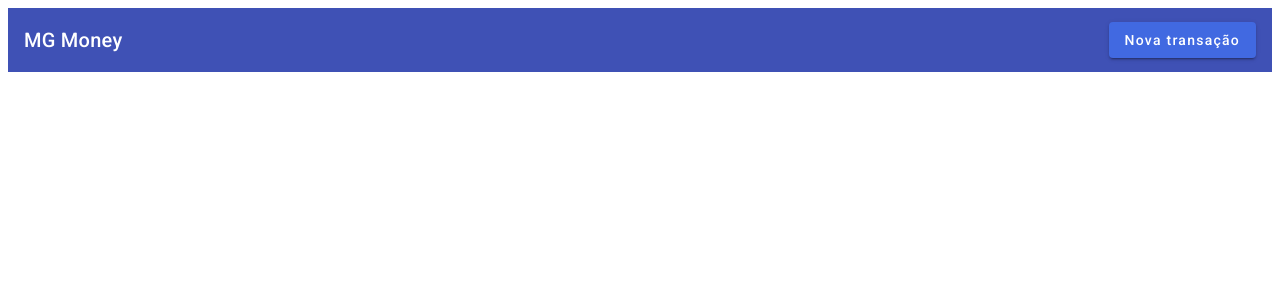
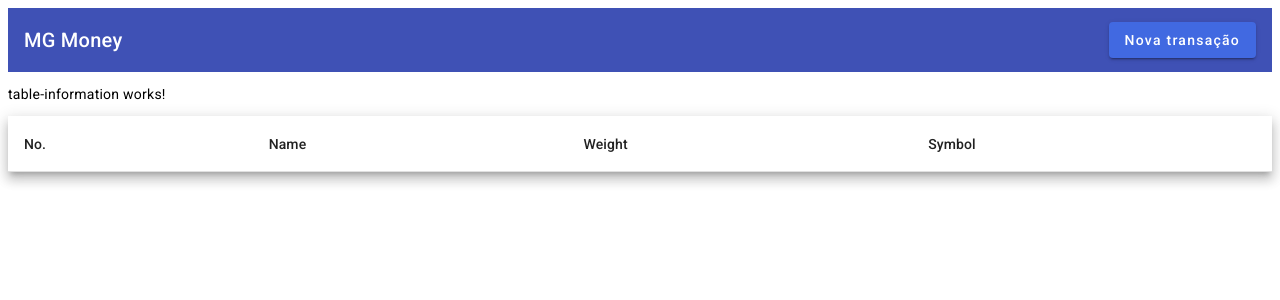
Before and after one commit to mviniccius/finance-control, an Angular app: page /finance in a window 1280 px wide. Shown: the top 300 px of the page. Built offline with nearby package versions, Linux system fonts and the light colour scheme; no server answers.

Commit message:
Adicionado tabela para listas as transações

```diff
--- a/src/app/app.module.ts
+++ b/src/app/app.module.ts
@@ -12,6 +12,7 @@
 import { MatIconModule } from '@angular/material/icon';
 import { MatCardModule } from '@angular/material/card'
 import { MatDialogModule } from '@angular/material/dialog';
+import { MatTableModule } from '@angular/material/table';
 
 import { AppRoutingModule } from './app-routing.module';
 import { AppComponent } from './app.component';
@@ -22,6 +23,7 @@
 
 import { BarraInicialComponent } from './modules/finance/page/barra-inicial/barra-inicial.component';
 import { DiologComponent } from './modules/finance/page/diolog/diolog.component';
+import { TableInformationComponent } from './modules/finance/page/table-information/table-information.component';
 
 
 @NgModule({
@@ -30,6 +32,7 @@
     FinanceHomeComponent,
     BarraInicialComponent,
     DiologComponent,
+    TableInformationComponent,
 
   ],
   imports: [
@@ -47,7 +50,8 @@
     MatSidenavModule,
     MatIconModule,
     MatCardModule,
-    MatDialogModule
+    MatDialogModule,
+    MatTableModule,
   ],
   providers: [],
   bootstrap: [AppComponent]
--- a/src/app/modules/finance/page/finance-home/finance-home.component.html
+++ b/src/app/modules/finance/page/finance-home/finance-home.component.html
@@ -51,3 +51,6 @@
     >
   </mat-card>
 </div>
+
+
+<app-table-information></app-table-information>
--- /dev/null
+++ b/src/app/modules/finance/page/table-information/table-information.component.html
@@ -0,0 +1,33 @@
+<p>table-information works!</p>
+<table mat-table  class="mat-elevation-z8">
+
+  <!--- Note that these columns can be defined in any order.
+        The actual rendered columns are set as a property on the row definition" -->
+
+  <!-- Position Column -->
+  <ng-container matColumnDef="position">
+    <th mat-header-cell *matHeaderCellDef> No. </th>
+    <td mat-cell *matCellDef="let element"> <p>Aqui vem os dados</p> </td>
+  </ng-container>
+
+  <!-- Name Column -->
+  <ng-container matColumnDef="name">
+    <th mat-header-cell *matHeaderCellDef> Name </th>
+    <td mat-cell *matCellDef="let element"> <p>Aqui vem os dados</p> </td>
+  </ng-container>
+
+  <!-- Weight Column -->
+  <ng-container matColumnDef="weight">
+    <th mat-header-cell *matHeaderCellDef> Weight </th>
+    <td mat-cell *matCellDef="let element"> <p>Aqui vem os dados</p> </td>
+  </ng-container>
+
+  <!-- Symbol Column -->
+  <ng-container matColumnDef="symbol">
+    <th mat-header-cell *matHeaderCellDef> Symbol </th>
+    <td mat-cell *matCellDef="let element"> <p>Aqui vem os dados</p> </td>
+  </ng-container>
+
+  <tr mat-header-row *matHeaderRowDef="displayedColumns"></tr>
+  <tr mat-row *matRowDef="let row; columns: displayedColumns;"></tr>
+</table>
--- /dev/null
+++ b/src/app/modules/finance/page/table-information/table-information.component.scss
@@ -0,0 +1,3 @@
+table {
+  width: 100%;
+}
--- /dev/null
+++ b/src/app/modules/finance/page/table-information/table-information.component.ts
@@ -0,0 +1,30 @@
+import { Component } from '@angular/core';
+
+@Component({
+  selector: 'app-table-information',
+  templateUrl: './table-information.component.html',
+  styleUrls: ['./table-information.component.scss']
+})
+export class TableInformationComponent {
+  displayedColumns: string[] = ['position', 'name', 'weight', 'symbol'];
+  dataSource = ELEMENT_DATA;
+}
+  export interface PeriodicElement {
+    name: string;
+    position: number;
+    weight: number;
+    symbol: string;
+  }
+
+  const ELEMENT_DATA: PeriodicElement[] = [
+    {position: 1, name: 'Hydrogen', weight: 1.0079, symbol: 'H'},
+    {position: 2, name: 'Helium', weight: 4.0026, symbol: 'He'},
+    {position: 3, name: 'Lithium', weight: 6.941, symbol: 'Li'},
+    {position: 4, name: 'Beryllium', weight: 9.0122, symbol: 'Be'},
+    {position: 5, name: 'Boron', weight: 10.811, symbol: 'B'},
+    {position: 6, name: 'Carbon', weight: 12.0107, symbol: 'C'},
+    {position: 7, name: 'Nitrogen', weight: 14.0067, symbol: 'N'},
+    {position: 8, name: 'Oxygen', weight: 15.9994, symbol: 'O'},
+    {position: 9, name: 'Fluorine', weight: 18.9984, symbol: 'F'},
+    {position: 10, name: 'Neon', weight: 20.1797, symbol: 'Ne'},
+  ];
```
Also changed, not shown: 1 other file (tests, documents, lock files or other folders).
